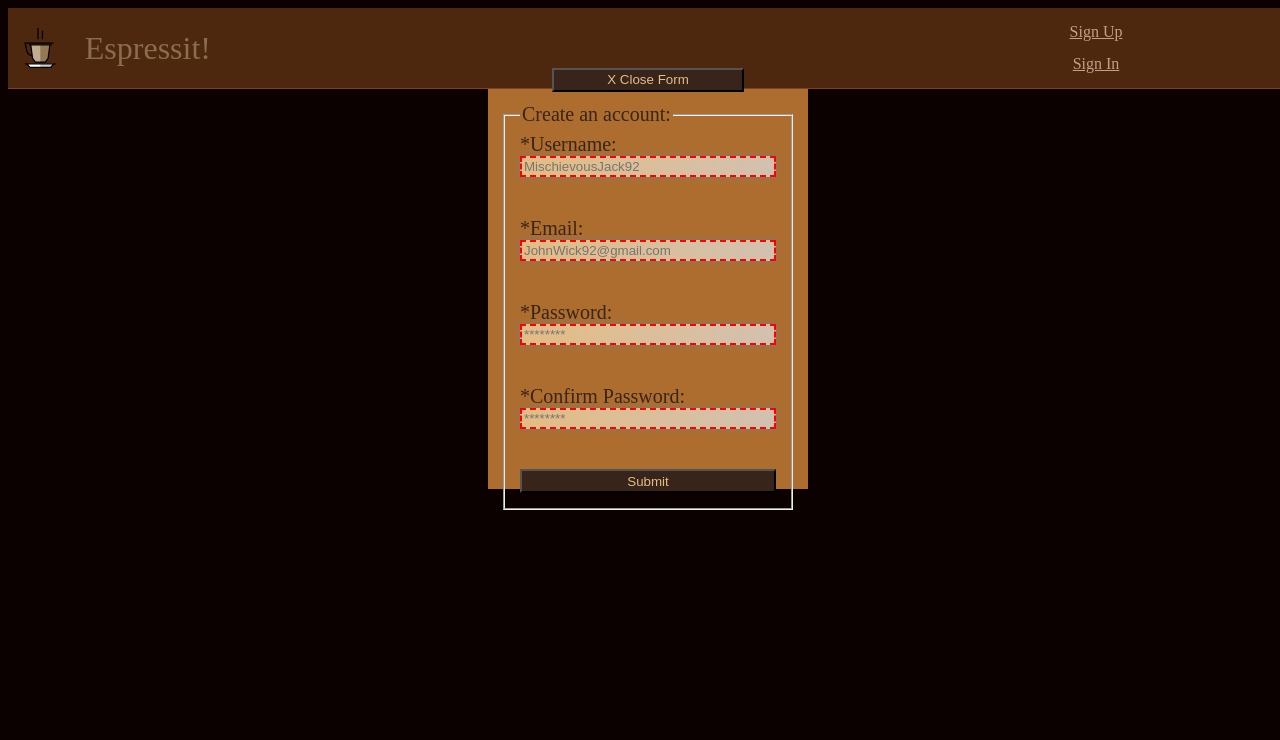
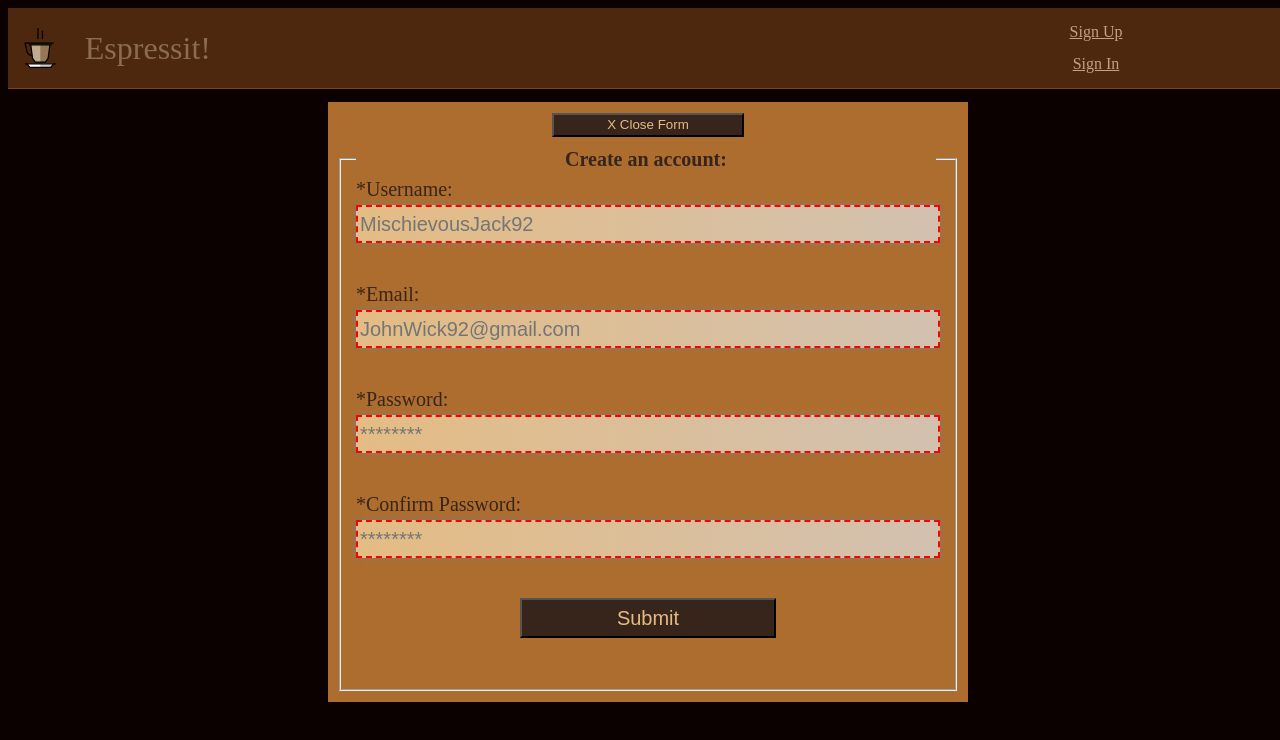
Before and after one commit to DutsAndrew/espressit-social-media-app, a React (Create React App) app: page /CreateAccount in a window 1280 px wide. Both pictures are taken after a click on the element "Sign Up". Shown: the top 740 px of the page. Built offline with nearby package versions, Linux system fonts and the light colour scheme; no server answers; the database is empty.

Commit message:
username required with regex auth, instance of user saved to db, styled CreateAccount Component

```diff
--- a/src/components/auth/CreateAccount.tsx
+++ b/src/components/auth/CreateAccount.tsx
@@ -5,14 +5,16 @@ const CreateAccount: FC<CreateAccountProps> = (props): JSX.Element => {
 
   const { createAccountWithEmailAndPassword, handleSignUp } = props;
 
-  const mailFormat: RegExp = /^\w+([\.-]?\w+)*@\w+([\.-]?\w+)*(\.\w{2,3})+$/;
-  const passwordFormat: RegExp = /^(?=.*?[A-Z])(?=.*?[a-z])(?=.*?[0-9])(?=.*?[#?!@$%^&*-]).{8,}$/gm;
+  const usernameFormat: RegExp = /^[a-z]{3,12}$|^[a-z]{3,12}\d{2,4}$/g;
+  const mailFormat: RegExp = /^\w+([\.-]?\w+)*@\w+([\.-]?\w+)*(\.\w{2,3})+$/g;
+  const passwordFormat: RegExp = /^(?=.*?[A-Z])(?=.*?[a-z])(?=.*?[0-9])(?=.*?[#?!@$%^&*-]).{8,}$/g;
 
   const handleFormChange = (e: any): void => {
     const entryThatChanged: any = e.target;
     const errorText: any = e.target.nextSibling;
     if (entryThatChanged && errorText) {
-      if ((entryThatChanged.validity.valid && entryThatChanged.value.match(mailFormat))
+      if ((entryThatChanged.validity.valid && entryThatChanged.value.match(usernameFormat))
+        || (entryThatChanged.validity.valid && entryThatChanged.value.match(mailFormat))
         || (entryThatChanged.validity.valid && entryThatChanged.value.match(passwordFormat))
       ) {
         errorText.textContent = "";
@@ -24,6 +26,18 @@ const CreateAccount: FC<CreateAccountProps> = (props): JSX.Element => {
   };
 
   const showError = (entry: any, error: any): void => {
+
+    if (entry.id === 'username-input') {
+      if (entry.validity.valueMissing) {
+        error.textContent = "You must have a username to create an account";
+        error.classList.add("error", "error-active");
+      } else if (!entry.value.match(usernameFormat)) {
+        error.textContent = "Your username does not match our rules of: 1) 3-12 lowercase letters or 3-12 lowercase letters and 2-4 numbers, 2) no symbols, 3) no uppercase characters";
+        error.classList.add("error", "error-active");
+      };
+      return;
+    };
+
     if (entry.id === 'email-input') {
       if (entry.validity.valueMissing) {
         error.textContent = "You need to enter an email address";
@@ -72,30 +86,40 @@ const CreateAccount: FC<CreateAccountProps> = (props): JSX.Element => {
 
   const submitAccountCreationForm = (e: React.FormEvent<HTMLFormElement>): void  => {
     e.preventDefault();
-    // any type is assigned due to issues with validity.valid not working with actual type
-    const emailEntry: any = document.getElementById("email-input");
-    const passwordEntry: any = document.getElementById("password-input");
-    const passwordConfirmEntry: any = document.getElementById("password-confirm-input");
-    const activeErrors: number = document.querySelectorAll('.error-active').length;
+
+    const usernameEntry = (document.getElementById("username-input") as HTMLInputElement);
+    const emailEntry = (document.getElementById("email-input") as HTMLInputElement);
+    const passwordEntry = (document.getElementById("password-input") as HTMLInputElement);
+    const passwordConfirmEntry = (document.getElementById("password-confirm-input") as HTMLInputElement);
+    const activeErrors = document.querySelectorAll('.error-active').length;
+
+    if (usernameEntry) {
+      if (!usernameEntry.validity.valid || !usernameEntry.value.match(usernameFormat)) {
+        showError(usernameEntry, usernameEntry.nextSibling);
+        return;
+      };
+    };
 
     if (emailEntry) {
-      if (!emailEntry.validity.valid) {
+      if (!emailEntry.validity.valid || !emailEntry.value.match(mailFormat)) {
         showError(emailEntry, emailEntry.nextSibling);
         return;
       };
     };
 
     if (passwordEntry) {
-      if (!passwordEntry.validity.valid) {
+      if (!passwordEntry.validity.valid || !passwordEntry.value.match(passwordFormat)) {
         showError(passwordEntry, passwordEntry.nextSibling);
         return;
       };
     };
 
     if (passwordConfirmEntry) {
-      if (!passwordConfirmEntry.validity.valid) {
-        showError(passwordConfirmEntry, passwordConfirmEntry.nextSibling);
-        return;
+      if ((!passwordConfirmEntry.validity.valid || !passwordConfirmEntry.value.match(passwordFormat))
+        && passwordEntry.value === passwordConfirmEntry.value
+        ) {
+          showError(passwordConfirmEntry, passwordConfirmEntry.nextSibling);
+          return;
       };
     };
 
@@ -104,28 +128,40 @@ const CreateAccount: FC<CreateAccountProps> = (props): JSX.Element => {
       && passwordConfirmEntry.validity.valid
       && activeErrors === 0
       ) {
-        createAccountWithEmailAndPassword(emailEntry.value, passwordEntry.value);
+        createAccountWithEmailAndPassword(usernameEntry.value, emailEntry.value, passwordEntry.value);
       };
   }
 
   return (
-    <form id="user-creation-form" onSubmit={submitAccountCreationForm}>
-      <button id="close-form-button" onClick={handleSignUp as unknown as MouseEventHandler<HTMLButtonElement>} >
-          X Close Form
+    <form id="user-creation-form"
+      onSubmit={submitAccountCreationForm}>
+      <button id="close-form-button"
+        onClick={handleSignUp as unknown as MouseEventHandler<HTMLButtonElement>} >
+        X Close Form
       </button>
       <fieldset id="create-account-fieldset" >
-        <legend>Create an account:</legend>
-        <label htmlFor="username-input" >*Username:</label>
+        <legend id="create-account-legend">
+          Create an account:
+        </legend>
+        <label htmlFor="username-input"
+          id="username-label">
+          *Username:
+        </label>
         <input id="username-input"
           placeholder="MischievousJack92"
           onChange={handleFormChange}
-          minLength={2}
-          maxLength={10}
+          minLength={3}
+          maxLength={16}
           type="text"
           required>
         </input>
-        <p id="username-input-error" className ="error-msg" ></p>
-        <label htmlFor="email-input" >*Email:</label>
+        <p id="username-input-error"
+          className ="error-msg" >
+        </p>
+        <label htmlFor="email-input"
+          id="email-label" >
+          *Email:
+        </label>
         <input id="email-input"
           placeholder="JohnWick92@gmail.com"
           onChange={handleFormChange}
@@ -134,8 +170,13 @@ const CreateAccount: FC<CreateAccountProps> = (props): JSX.Element => {
           type="email"
           required>
         </input>
-        <p id="email-input-error" className ="error-msg" ></p>
-        <label htmlFor="password-input" >*Password:</label>
+        <p id="email-input-error"
+          className ="error-msg" >
+        </p>
+        <label htmlFor="password-input"
+          id="password-label" >
+          *Password:
+        </label>
         <input id="password-input"
           placeholder="********"
           onChange={handleFormChange}
@@ -145,8 +186,13 @@ const CreateAccount: FC<CreateAccountProps> = (props): JSX.Element => {
           data-testid="password-input"
           required>
         </input>
-        <p id="password-input-error" className ="error-msg" ></p>
-        <label htmlFor="password-confirm-input" >*Confirm Password:</label>
+        <p id="password-input-error"
+          className ="error-msg" >
+        </p>
+        <label htmlFor="password-confirm-input"
+          id="password-confirm-label" >
+          *Confirm Password:
+        </label>
         <input id="password-confirm-input"
           placeholder="********"
           onChange={handleFormChange}
@@ -156,7 +202,9 @@ const CreateAccount: FC<CreateAccountProps> = (props): JSX.Element => {
           data-testid="confirm-password-input"
           required>
         </input>
-        <p id="password-confirm-input-error" className ="error-msg" ></p>
+        <p id="password-confirm-input-error"
+          className ="error-msg" >
+        </p>
         <button id="account-submit"
           type="submit">
             Submit
--- a/src/components/web/WebApp.tsx
+++ b/src/components/web/WebApp.tsx
@@ -2,17 +2,22 @@ import React, { useState } from "react";
 import Header from "../Header";
 import HomePageWeb from "./HomePageWeb";
 import CreateAccount from '../auth/CreateAccount';
-import { initializeApp } from "firebase/app";
-import { getAuth,
-createUserWithEmailAndPassword,
-signInWithEmailAndPassword,
-GoogleAuthProvider,
-signInWithPopup,
-} from "firebase/auth";
 import { userState } from '../../types/interfaces';
 import LogIn from '../auth/LogIn';
 import EditProfile from "../auth/EditProfile";
 import ViewFavorites from "../auth/ViewFavorites";
+
+// firbase db imports
+import {
+  getAuth,
+  createUserWithEmailAndPassword,
+  signInWithEmailAndPassword,
+  GoogleAuthProvider,
+  signInWithPopup,
+} from "firebase/auth";
+import { initializeApp } from "firebase/app";
+import { getFirestore } from "firebase/firestore";
+import { setDoc, doc } from "firebase/firestore";
 
 const WebApp = () => {
 
@@ -76,13 +81,17 @@ const WebApp = () => {
 
   // Initialize Firebase
   const app = initializeApp(firebaseConfig);
+  const db = getFirestore(app);
   const auth = getAuth(app);
   const provider = new GoogleAuthProvider();
 
-  const createAccountWithEmailAndPassword = async (email: string, password: string): Promise<void> => {
+  const createAccountWithEmailAndPassword = async (username: string, email: string, password: string): Promise<void> => {
+
     await createUserWithEmailAndPassword(auth, email, password)
       .then((userCredential) => {
         // Signed in
+
+        // sync user data with local state
         const user = userCredential.user;
         setUserStatus({
           formCompleted: true,
@@ -92,7 +101,18 @@ const WebApp = () => {
         setSignUpStatus({
           signUp: false,
         });
-        console.log(user);
+
+        // create user instance in db to store username, posts, comments, etc
+        setDoc(doc(db, "users", user.uid), {
+          comments: [],
+          displayName: '',
+          favoritePosts: [],
+          posts: [],
+          profileImg: '',
+          uid: user.uid,
+          username: username,
+        });
+
       })
       .catch((error) => {
         const errorCode = error.code;
@@ -107,9 +127,12 @@ const WebApp = () => {
   };
 
   const signInUser = async (email: string, password: string): Promise<void> => {
+
     await signInWithEmailAndPassword(auth, email, password)
       .then((userCredential) => {
         // Signed in
+
+        // sync user with local state
         const user = userCredential.user;
         setUserStatus({
           formCompleted: true,
@@ -119,8 +142,9 @@ const WebApp = () => {
         setLogInStatus({
           logIn: false,
         });
-        console.log(user);
+
       })
+
       .catch((error) => {
         const errorCode = error.code;
         const errorMessage = error.message;
@@ -134,6 +158,7 @@ const WebApp = () => {
   };
 
   const signInWithGoogleAccount = async (): Promise<void> => {
+
     await signInWithPopup(auth, provider)
       .then((result) => {
         // This gives you a Google Access Token. You can use it to access the Google API.
@@ -151,6 +176,7 @@ const WebApp = () => {
             logIn: false,
           });
         };
+
       })
       .catch((error) => {
         const errorCode = error.code;
--- a/src/styles/auth.css
+++ b/src/styles/auth.css
@@ -13,7 +13,6 @@
 #close-form-button {
   width: 15vw;
   height: 3vh;
-  margin-bottom: 4%;
   color: #e4bc84;
   background-color: #37251b;
 }
@@ -26,27 +25,61 @@
   grid-column: 1 / 2;
   background-color: #ad6d2f;
   color: #37251b;
-  width: 25vw;
-  height: 50vh;
+  width: 50vw;
+  height: 75vh;
   font-size: 1.25em;
   justify-items: center;
   align-items: center;
   justify-content: center;
-  align-content: center;
-  margin-bottom: 1%;
+  align-content: space-evenly;
+  margin: 0;
+  margin-top: 1%;
 }
 
 #create-account-fieldset {
   display: flex;
   flex-flow: column nowrap;
+  justify-content: flex-start;
+  align-items: center;
+  height: 65vh;
+  width: 45vw;
+  margin: 0;
+}
+
+#create-account-legend {
+  display: flex;
+  justify-content: center;
+  align-items: center;
+  width: 45vw;
+  height: 3vh;
+  font-size: 1em;
+  font-weight: bolder;
+}
+
+#username-label, #email-label, #password-label, #password-confirm-label {
+  font-size: 1em;
+  font-weight: 500;
+  margin: 0;
+  margin-right: auto;
+  margin-bottom: 0.5vh;
+}
+
+#username-input, #email-input, #password-input, #password-confirm-input {
+  width: 45vw;
+  height: 4vh;
+  font-size: 1em;
 }
 
 #account-submit {
+  display: flex;
+  justify-content: center;
+  align-items: center;
+  font-size: 1em;
+  margin: 0;
   width: 20vw;
-  height: 3vh;
+  height: 5vh;
   color: #e4bc84;
   background-color: #37251b;
-  margin-bottom: 1%;
 }
 
 /* SIGN IN FORM */
--- a/src/types/interfaces.ts
+++ b/src/types/interfaces.ts
@@ -19,7 +19,7 @@ interface SignInProps {
 };
 
 interface CreateAccountProps {
-  createAccountWithEmailAndPassword: (email: string, password: string) => Promise<void>,
+  createAccountWithEmailAndPassword: (username: string, email: string, password: string) => Promise<void>,
   handleSignUp: MouseEventHandler<HTMLParagraphElement>,
 };
 
```
